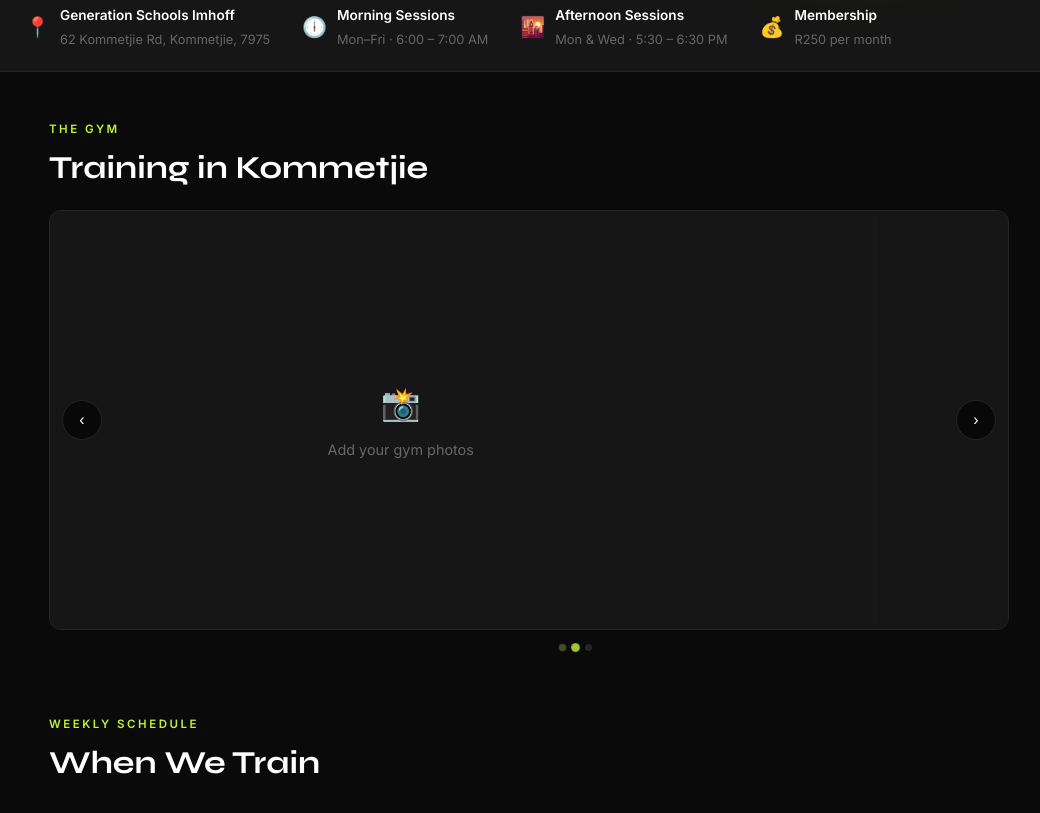
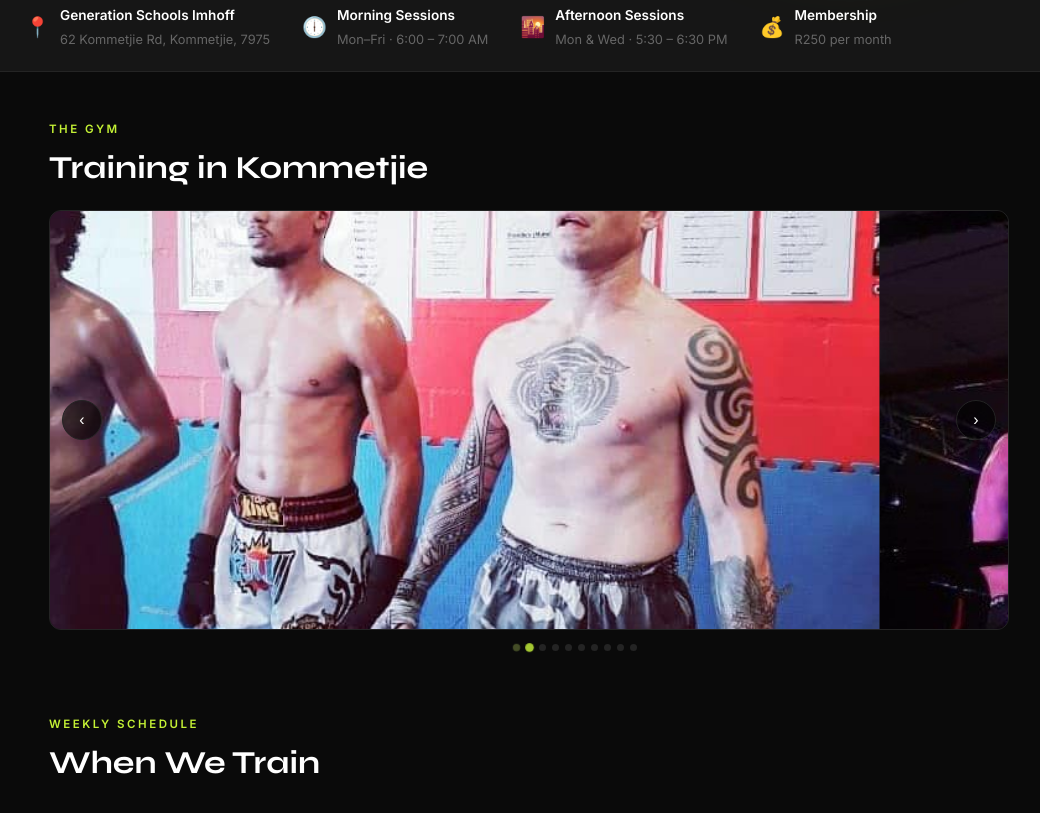
Before and after one commit to lkskinner33/kommetjie-muay-thai, a plain HTML site: page index.html in a window 1280 px wide. Shown: the part 563-1376 px from the top of the page, without its empty margins (65-1105 px from the left). Drawn offline with nearby package versions, Linux system fonts and the light colour scheme.

Commit message:
Update index.html

```diff
--- a/index.html
+++ b/index.html
@@ -180,15 +180,7 @@
     <h2>Training in Kommetjie</h2>
     <div class="carousel" id="carousel" style="margin-top:24px">
       <div class="carousel__track" id="carousel-track">
-        <div class="carousel__slide">
-          <div class="placeholder"><span style="font-size:2rem">📸</span>Add your gym photos</div>
-        </div>
-        <div class="carousel__slide">
-          <div class="placeholder"><span style="font-size:2rem">📸</span>Training in action</div>
-        </div>
-        <div class="carousel__slide">
-          <div class="placeholder"><span style="font-size:2rem">📸</span>The team</div>
-        </div>
+        <!-- Slides are built from GALLERY_IMAGES in the script below -->
       </div>
       <button class="carousel__btn carousel__btn--prev" onclick="carouselMove(-1)">‹</button>
       <button class="carousel__btn carousel__btn--next" onclick="carouselMove(1)">›</button>
@@ -273,17 +265,39 @@
 </script>
 <script>
   // ── Carousel ─────────────────────────────────────────────
+  // ↓↓↓ TO ADD OR REMOVE IMAGES: edit this array only ↓↓↓
+  const GALLERY_IMAGES = [
+    { src: 'gallery/1.jpg',  alt: 'PFC 13 — Luke Skinner vs Raymond Shaw' },
+    { src: 'gallery/6.jpg',  alt: 'Fight night — in the ring' },
+    { src: 'gallery/9.jpg',  alt: 'Hand raised — victory' },
+    { src: 'gallery/4.jpg',  alt: 'Weigh-in at PFC' },
+    { src: 'gallery/7.jpg',  alt: 'Luke Skinner — fight ready' },
+    { src: 'gallery/5.jpg',  alt: 'Training at the academy' },
+    { src: 'gallery/8.jpg',  alt: 'Cape Fight League — face off' },
+    { src: 'gallery/10.jpg', alt: 'CFL — pre-fight staredown' },
+    { src: 'gallery/3.jpg',  alt: 'Weigh-in staredown' },
+    { src: 'gallery/2.jpg',  alt: 'Post-fight — battle worn' },
+  ];
+  // ↑↑↑ Add a new line: { src: 'gallery/11.jpg', alt: 'Description' }
+  //     Remove a line to hide that image. Order = display order.
+
   (function() {
     let current = 0;
+    let timer;
     const track  = document.getElementById('carousel-track');
     const dotsEl = document.getElementById('carousel-dots');
     if (!track) return;
 
-    const slides = track.querySelectorAll('.carousel__slide');
-    const total  = slides.length;
+    // Build slides from config array
+    track.innerHTML = GALLERY_IMAGES.map(img => `
+      <div class="carousel__slide">
+        <img src="${img.src}" alt="${img.alt}" loading="lazy"/>
+      </div>`).join('');
+
+    const total = GALLERY_IMAGES.length;
 
     // Build dots
-    slides.forEach((_, i) => {
+    GALLERY_IMAGES.forEach((_, i) => {
       const d = document.createElement('button');
       d.className = 'carousel__dot' + (i === 0 ? ' active' : '');
       d.onclick = () => goTo(i);
@@ -295,12 +309,29 @@
       track.style.transform = `translateX(-${current * 100}%)`;
       dotsEl.querySelectorAll('.carousel__dot').forEach((d, i) =>
         d.classList.toggle('active', i === current));
+      resetTimer();
+    }
+
+    function resetTimer() {
+      clearInterval(timer);
+      timer = setInterval(() => goTo(current + 1), 5000);
     }
 
     window.carouselMove = delta => goTo(current + delta);
 
-    // Auto-advance every 5 seconds
-    setInterval(() => goTo(current + 1), 5000);
+    // Pause on hover
+    document.getElementById('carousel').addEventListener('mouseenter', () => clearInterval(timer));
+    document.getElementById('carousel').addEventListener('mouseleave', resetTimer);
+
+    // Touch swipe support
+    let touchStartX = 0;
+    track.addEventListener('touchstart', e => { touchStartX = e.touches[0].clientX; }, { passive: true });
+    track.addEventListener('touchend',   e => {
+      const diff = touchStartX - e.changedTouches[0].clientX;
+      if (Math.abs(diff) > 50) goTo(current + (diff > 0 ? 1 : -1));
+    });
+
+    resetTimer();
   })();
 
   if ("serviceWorker" in navigator) {
```
